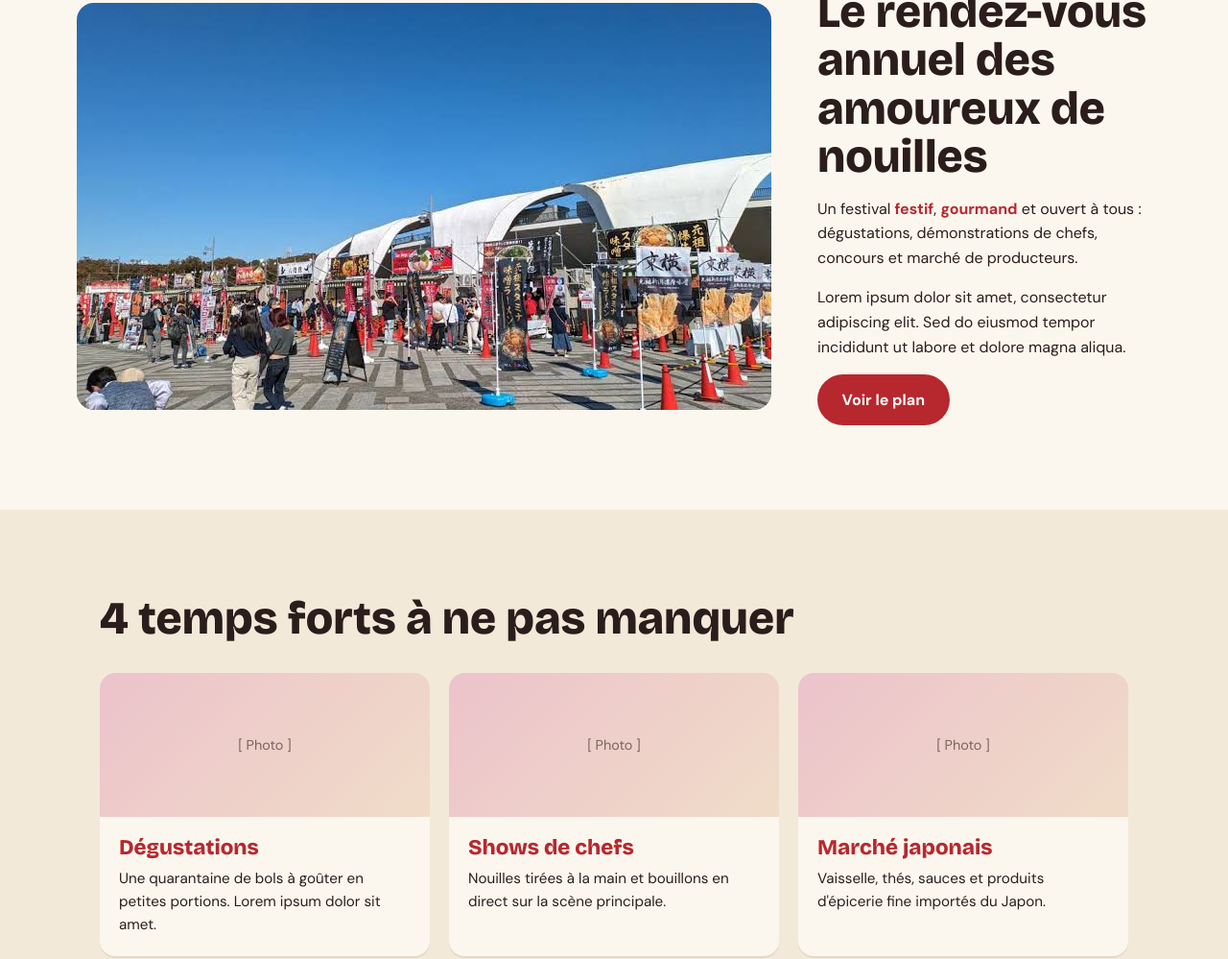
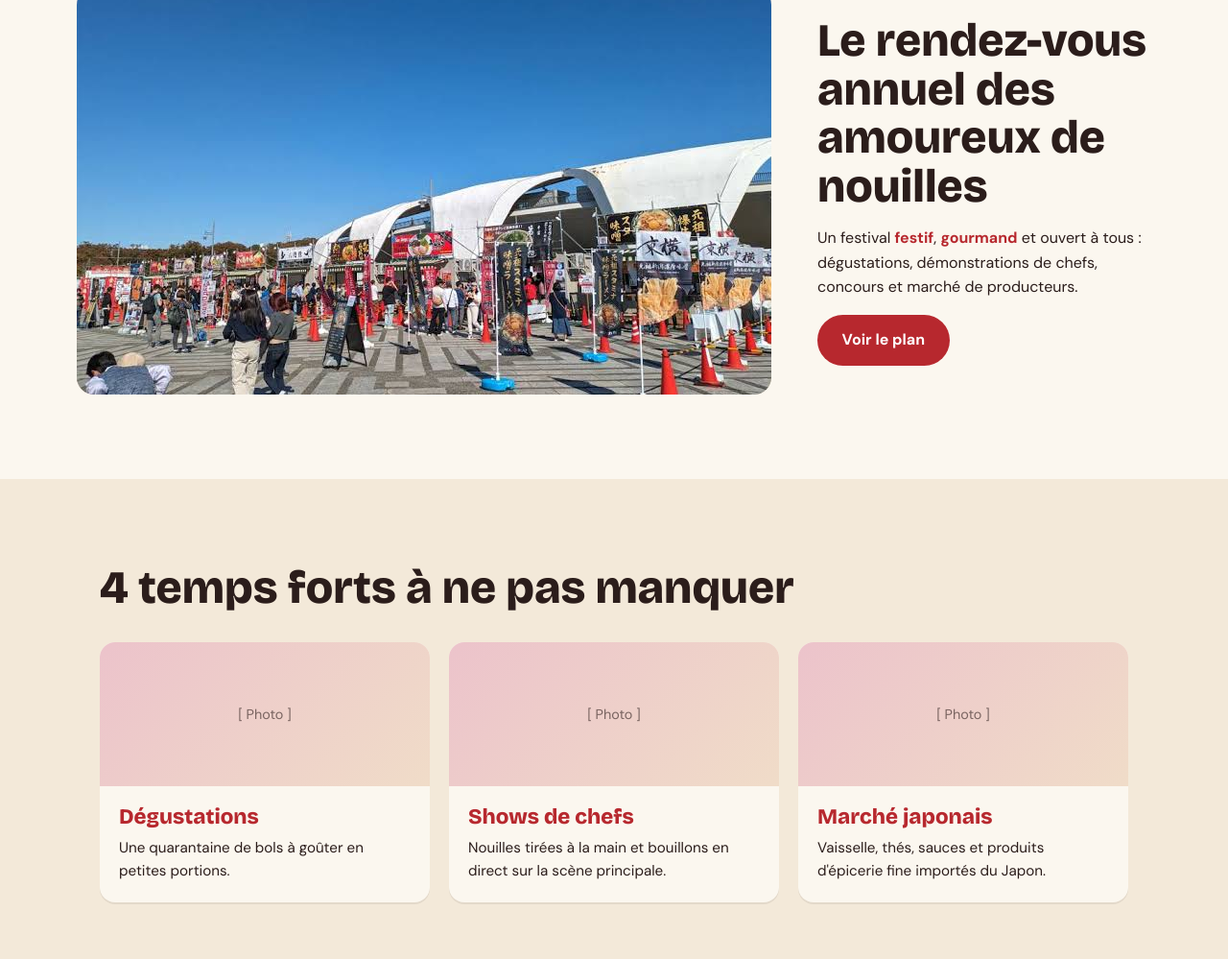
Before and after one commit to Linkatel/linkatel.github.io, a plain HTML site: page projects/demoTigreGourmand/index.html in a window 1280 px wide. Shown: the part 985-1984 px from the top of the page at 96% size. Drawn offline with nearby package versions, Linux system fonts and the light colour scheme.

Commit message:
retire 2/3 trucs inutiles

```diff
--- a/projects/demoTigreGourmand/index.html
+++ b/projects/demoTigreGourmand/index.html
@@ -65,8 +65,6 @@
         <h2>Le rendez-vous annuel des amoureux de nouilles</h2>
         <p>Un festival <strong>festif</strong>, <strong>gourmand</strong> et ouvert à tous : dégustations,
           démonstrations de chefs, concours et marché de producteurs.</p>
-        <p>Lorem ipsum dolor sit amet, consectetur adipiscing elit. Sed do eiusmod tempor incididunt ut labore et dolore
-          magna aliqua.</p>
         <a class="btn" href="#plan">Voir le plan</a>
       </div>
     </section>
@@ -79,7 +77,7 @@
             <div class="ph">[ Photo ]</div>
             <div class="t">
               <h3>Dégustations</h3>
-              <p>Une quarantaine de bols à goûter en petites portions. Lorem ipsum dolor sit amet.</p>
+              <p>Une quarantaine de bols à goûter en petites portions.</p>
             </div>
           </article>
           <article class="exp-card">
```
